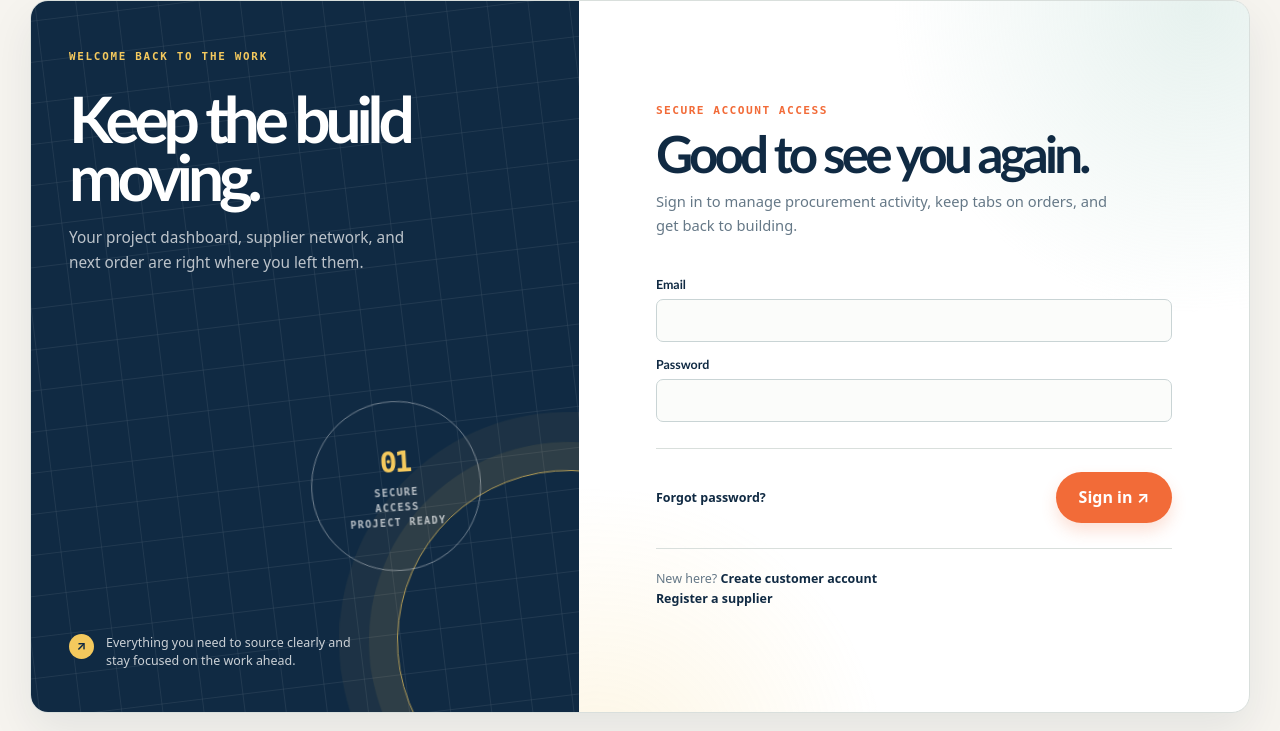
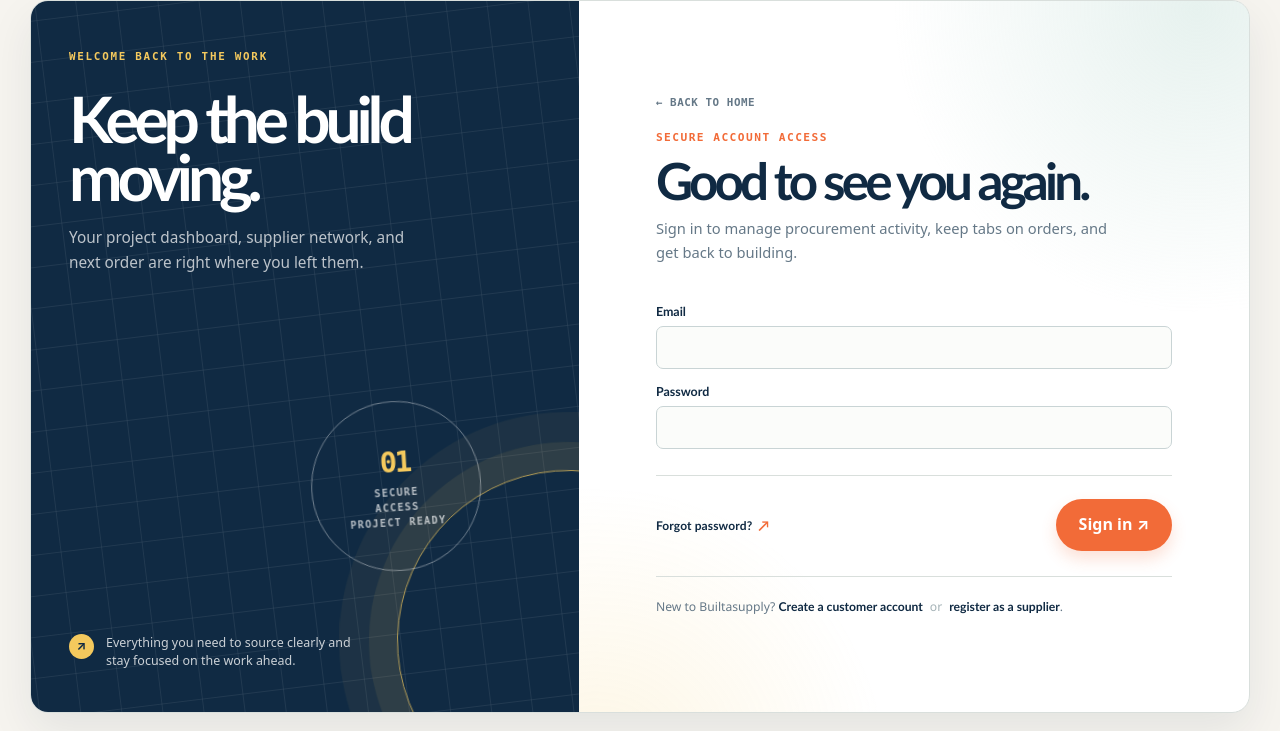
Before and after one commit to JOHNARVINTUM/Buildasupply, a Django app: page /login/ in a window 1280 px wide. Shown: the part 69-800 px from the top of the page. Run offline with Django 5.2, Linux system fonts and the light colour scheme.

Commit message:
Add back-to-home links and enhance styling on login and registration pages

```diff
--- a/templates/accounts/login.html
+++ b/templates/accounts/login.html
@@ -27,6 +27,8 @@
   .login-form-wrap { position:relative; align-self:stretch; display:flex; flex-direction:column; justify-content:center; min-height:0; overflow:hidden; padding:42px clamp(30px,6vw,86px); }
   .login-form-wrap:before { content:""; position:absolute; inset:-30%; background:radial-gradient(circle at 75% 20%,rgba(184,216,207,.34),transparent 25%),radial-gradient(circle at 20% 88%,rgba(244,201,93,.17),transparent 22%); animation:login-float 10s ease-in-out infinite; pointer-events:none; }
   .login-form-wrap > * { position:relative; z-index:1; }
+  .back-home { align-self:flex-start; display:inline-flex; align-items:center; gap:7px; color:var(--login-muted); font:800 .68rem monospace; letter-spacing:.05em; text-decoration:none; text-transform:uppercase; margin-bottom:22px; transition:color .2s ease, transform .2s ease; }
+  .back-home:hover { color:var(--login-orange); transform:translateX(-3px); }
   .login-form-kicker { color:var(--login-orange); font:800 .7rem monospace; letter-spacing:.13em; text-transform:uppercase; }
   .login-form-wrap h2 { color:var(--login-navy); font:700 clamp(2.15rem,4vw,3.3rem)/.95 "Bahnschrift SemiBold","Trebuchet MS",sans-serif; letter-spacing:-.075em; margin:12px 0 13px; }
   .login-intro { color:var(--login-muted); font-size:.92rem; line-height:1.6; max-width:460px; margin:0 0 25px; }
@@ -38,11 +40,14 @@
   .login-actions { display:flex; align-items:center; justify-content:space-between; gap:18px; border-top:1px solid var(--login-line); margin-top:26px; padding-top:23px; }
   .login-actions button { margin:0; border-radius:999px; background:var(--login-orange); padding:14px 23px; box-shadow:0 8px 16px rgba(242,107,56,.2); }
   .login-actions button:hover { background:#d95529; transform:translateY(-2px); }
-  .forgot-link { color:var(--login-navy); font-size:.78rem; font-weight:800; text-decoration:none; }
+  .forgot-link { display:inline-flex; align-items:center; gap:6px; color:var(--login-navy); font:800 .75rem "Bahnschrift SemiBold","Trebuchet MS",sans-serif; letter-spacing:.01em; text-decoration:none; }
+  .forgot-link:after { content:"↗"; color:var(--login-orange); font-size:.9rem; transition:transform .2s ease; }
   .forgot-link:hover { color:var(--login-orange); }
-  .join-links { border-top:1px solid var(--login-line); color:var(--login-muted); font-size:.78rem; line-height:1.6; margin:25px 0 0; padding-top:20px; }
-  .join-links a { color:var(--login-navy); font-weight:800; text-decoration:none; }
+  .forgot-link:hover:after { transform:translate(2px,-2px); }
+  .join-links { border-top:1px solid var(--login-line); color:var(--login-muted); font:500 .76rem/1.7 "Aptos","Segoe UI",sans-serif; margin:25px 0 0; padding-top:20px; }
+  .join-links a { color:var(--login-navy); font-family:"Bahnschrift SemiBold","Trebuchet MS",sans-serif; font-weight:700; text-decoration:none; }
   .join-links a:hover { color:var(--login-orange); }
+  .join-links .join-separator { color:#a4b2b6; padding:0 7px; }
   @media (max-width:800px) { .shell { padding:18px 17px 10px; } .login-page { top:61px; bottom:10px; left:0; transform:none; grid-template-columns:1fr; width:100%; border-radius:13px; } .login-aside { display:none; } .login-form-wrap { padding:24px 28px; } }
   @media (max-width:560px) { .login-form-wrap { padding:18px; } .login-form-wrap h2 { font-size:2.2rem; } .login-intro { font-size:.78rem; line-height:1.4; margin-bottom:17px; } .login-form label { font-size:.68rem; margin-top:10px; } .login-form input { margin-top:4px; padding:9px; font-size:.84rem; } .login-actions { margin-top:17px; padding-top:15px; } .login-actions button { padding:11px 15px; font-size:.8rem; } .join-links { margin-top:17px; padding-top:14px; font-size:.7rem; } }
   @media (prefers-reduced-motion: reduce) { .login-aside:before,.login-aside:after,.login-stamp,.login-form-wrap:before { animation:none; } }
@@ -56,6 +61,7 @@
   </aside>
 
   <section class="login-form-wrap" aria-labelledby="login-title">
+    <a class="back-home" href="/" aria-label="Back to the Builtasupply home page">← Back to home</a>
     <span class="login-form-kicker">Secure account access</span>
     <h2 id="login-title">Good to see you again.</h2>
     <p class="login-intro">Sign in to manage procurement activity, keep tabs on orders, and get back to building.</p>
@@ -65,7 +71,7 @@
       {% for field in form %}<label for="{{ field.id_for_label }}">{{ field.label }}{{ field }}{{ field.errors }}</label>{% endfor %}
       <div class="login-actions"><a class="forgot-link" href="{% url 'accounts:password-reset' %}">Forgot password?</a><button type="submit">Sign in <span aria-hidden="true">↗</span></button></div>
     </form>
-    <p class="join-links">New here? <a href="{% url 'accounts:register' %}">Create customer account</a><br><a href="{% url 'accounts:supplier-register' %}">Register a supplier</a></p>
+    <p class="join-links">New to Builtasupply? <a href="{% url 'accounts:register' %}">Create a customer account</a><span class="join-separator">or</span><a href="{% url 'accounts:supplier-register' %}">register as a supplier</a>.</p>
   </section>
 </main>
 
--- a/templates/accounts/register.html
+++ b/templates/accounts/register.html
@@ -30,6 +30,8 @@
   .register-form-wrap { position:relative; align-self:stretch; display:flex; flex-direction:column; justify-content:center; min-height:0; width:100%; max-height:100%; overflow:hidden; padding:30px clamp(28px,5vw,76px); }
   .register-form-wrap:before { content:""; position:absolute; inset:-25%; z-index:0; pointer-events:none; background:radial-gradient(circle at 75% 15%,rgba(184,216,207,.34),transparent 28%),radial-gradient(circle at 15% 85%,rgba(244,201,93,.16),transparent 23%); animation:register-glow-drift 10s ease-in-out infinite; }
   .register-form-wrap > * { position:relative; z-index:1; }
+  .back-home { align-self:flex-start; display:inline-flex; align-items:center; gap:7px; color:var(--reg-muted); font:800 .68rem monospace; letter-spacing:.05em; text-decoration:none; text-transform:uppercase; margin-bottom:22px; transition:color .2s ease, transform .2s ease; }
+  .back-home:hover { color:var(--reg-orange); transform:translateX(-3px); }
   .form-intro { border-bottom:1px solid var(--reg-line); padding-bottom:24px; }
   .form-kicker { color:var(--reg-orange); font:800 .7rem monospace; letter-spacing:.13em; text-transform:uppercase; }
   .form-intro h2 { color:var(--reg-navy); font:700 clamp(2rem,4vw,3rem)/.98 "Bahnschrift SemiBold","Trebuchet MS",sans-serif; letter-spacing:-.07em; margin:11px 0 10px; }
@@ -72,6 +74,7 @@
   </aside>
 
   <section class="register-form-wrap" aria-labelledby="register-title">
+    <a class="back-home" href="/" aria-label="Back to the Builtasupply home page">← Back to home</a>
     <div class="form-intro"><span class="form-kicker">Start your workspace</span><h2 id="register-title">Create your BUILTASUPPLY account.</h2>{% if kind == 'Supplier' %}<p>Provide account and business information. Supplier selling access begins only after approval.</p>{% else %}<p>Create a customer account to browse and purchase supplies. Special membership is assigned separately to customer accounts.</p>{% endif %}<span class="account-chip">{{ kind|upper }} ACCOUNT</span></div>
     <form method="post" data-registration-form class="registration-form">
       {% csrf_token %}
```
